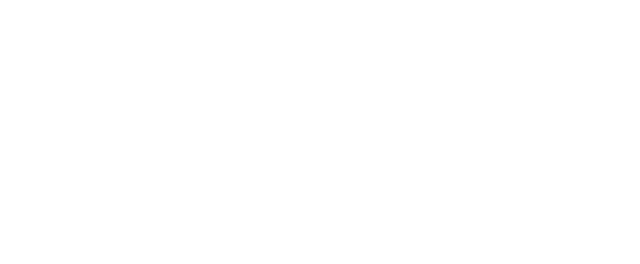
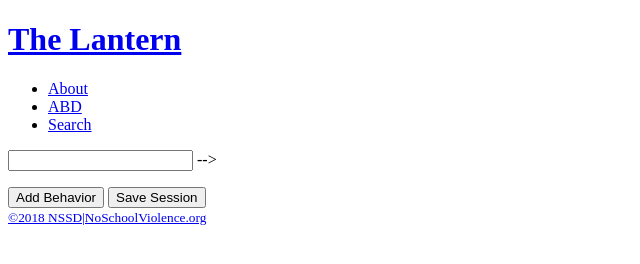
Before and after one commit to MissElle/lantern, a plain HTML site: page index.html in a window 1280 px wide. Shown: the whole page, without its empty margins (0-640 px from the left). Drawn offline with Linux system fonts and the light colour scheme.

Commit message:
fleshed out the fields. The form has a datalist that is dynamically generated and will be used to push li items to ul#behavior=list at a later time. footer tag now has credentials and header tag has a fake nav for the time being

```diff
--- a/index.html
+++ b/index.html
@@ -8,8 +8,39 @@
   </head>
 
   <body>
+    <header>
+      <div id="logo"></div>
+      <h1><a href="#" target="_self">The Lantern</a></h1>
+      <nav>
+        <ul>
+          <li><a href="#" target="_self">About</a></li>
+          <li><a href="#" target="_self">ABD</a></li>
+          <li><a href="#" target="_self">Search</a></li>
+        </ul>
+      </nav>
+    </header>
 
+    <article>
+      <section>
+        <form id="the-lantern">
+          <input list="behavior-options" id="input-options" name="input-options">
+          <datalist id="behavior-options">
+          </datalist>
 
+-->       <ul id="behavior-list">
+
+          </ul>
+          <button id="add-behavior">Add Behavior</button>
+          <button id="start-query">Save Session</button>
+        </form>
+      </section>
+
+      <section></section>
+    </article>
+
+    <footer>
+      <small><a href="https://www.noschoolviolence.org/" target="_blank">&copy;2018 NSSD|NoSchoolViolence.org</a></small>
+    </footer>
 
     <script src="script.js"></script>
   </body>
```
